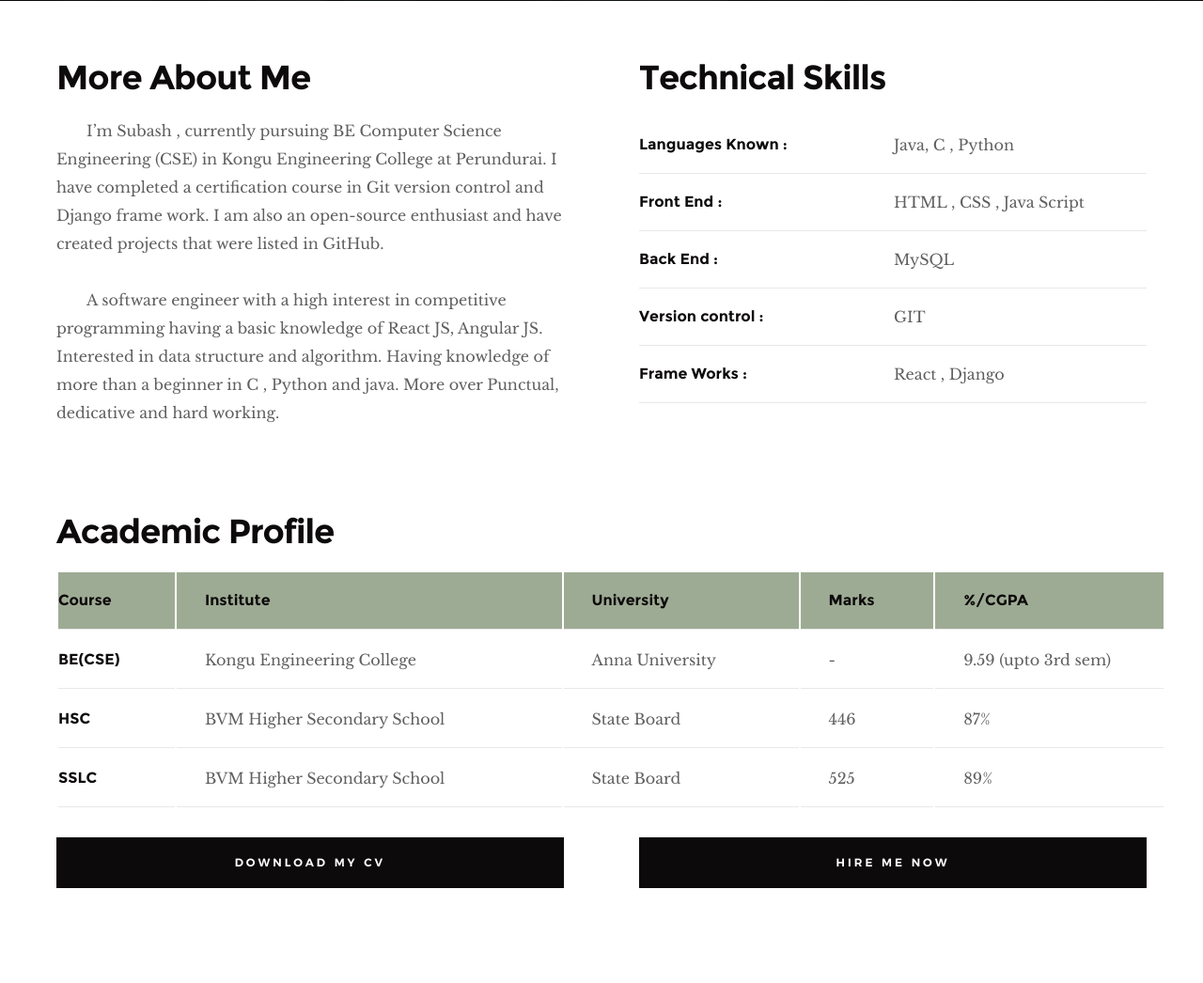
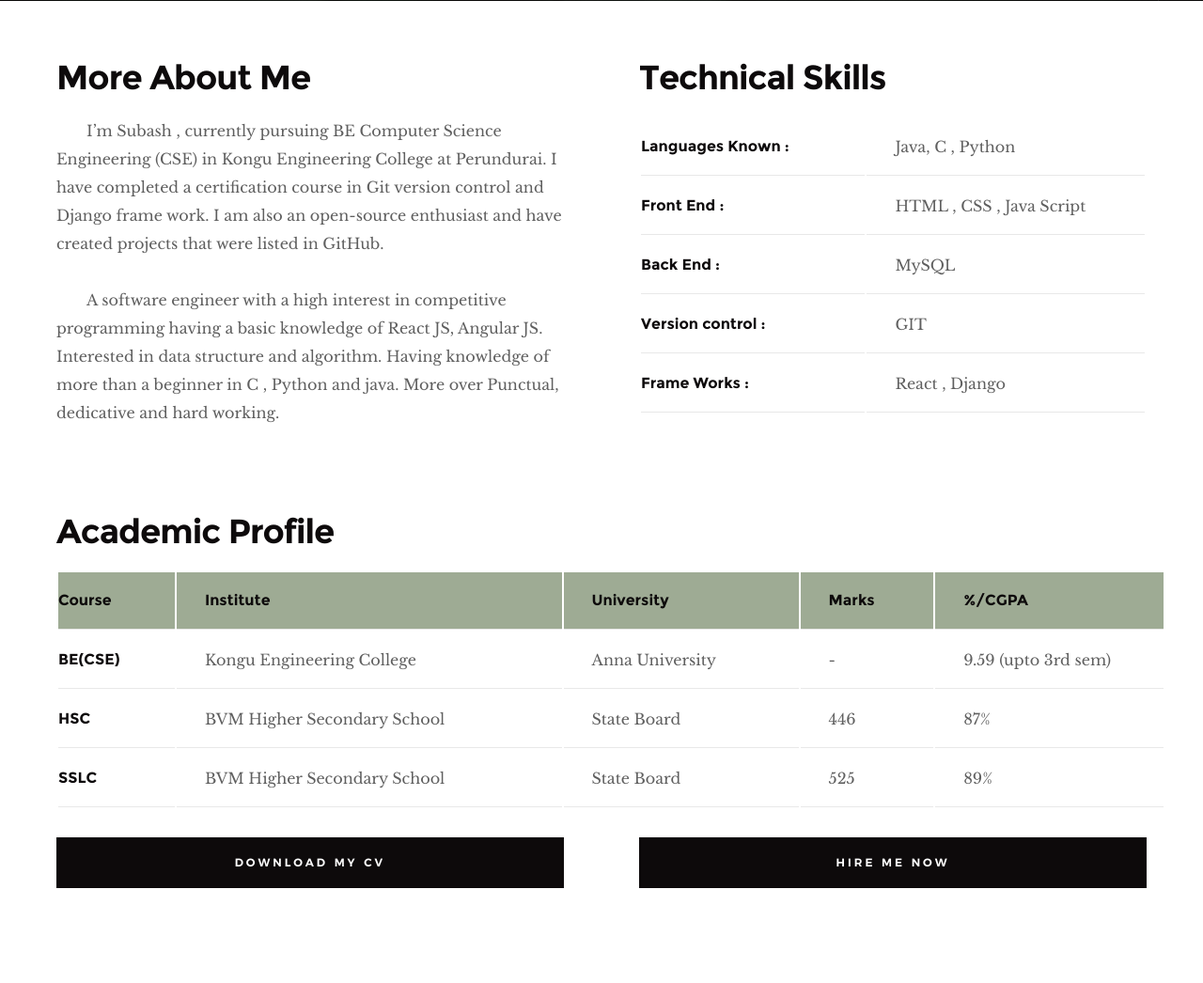
Before and after one commit to Subash-Vadivel/Portfolio-Resume-, a Django app: page / in a window 1280 px wide. Shown: the part 799-1845 px from the top of the page at 94% size. Run offline with Django 4.2, Linux system fonts and the light colour scheme; data comes from the database, SQL or seed files in the repository.

Commit message:
Update index.html

```diff
--- a/template/index.html
+++ b/template/index.html
@@ -160,7 +160,7 @@ knowledge of more than a beginner in C , Python and java. More over Punctual, de
             <div class="col-six tab-full right">
            <h1>Technical Skills</h1>
                 <div class="con">
-           <table class="tablesty">
+           <table class="table">
 
              <tbody>
                <tr>
```
